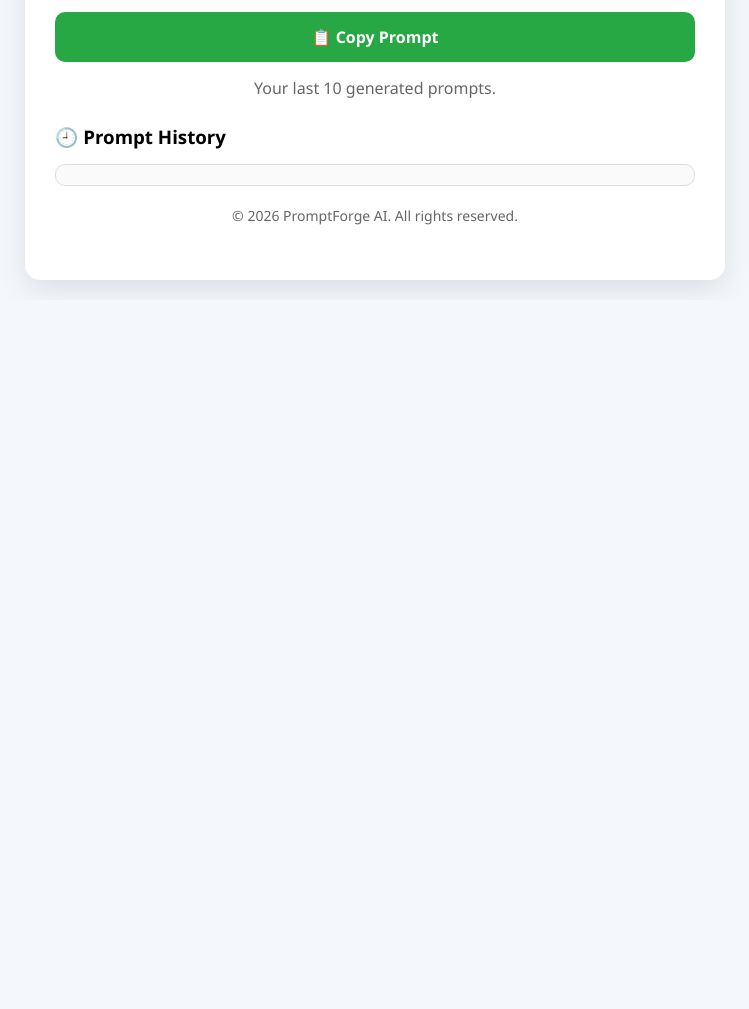
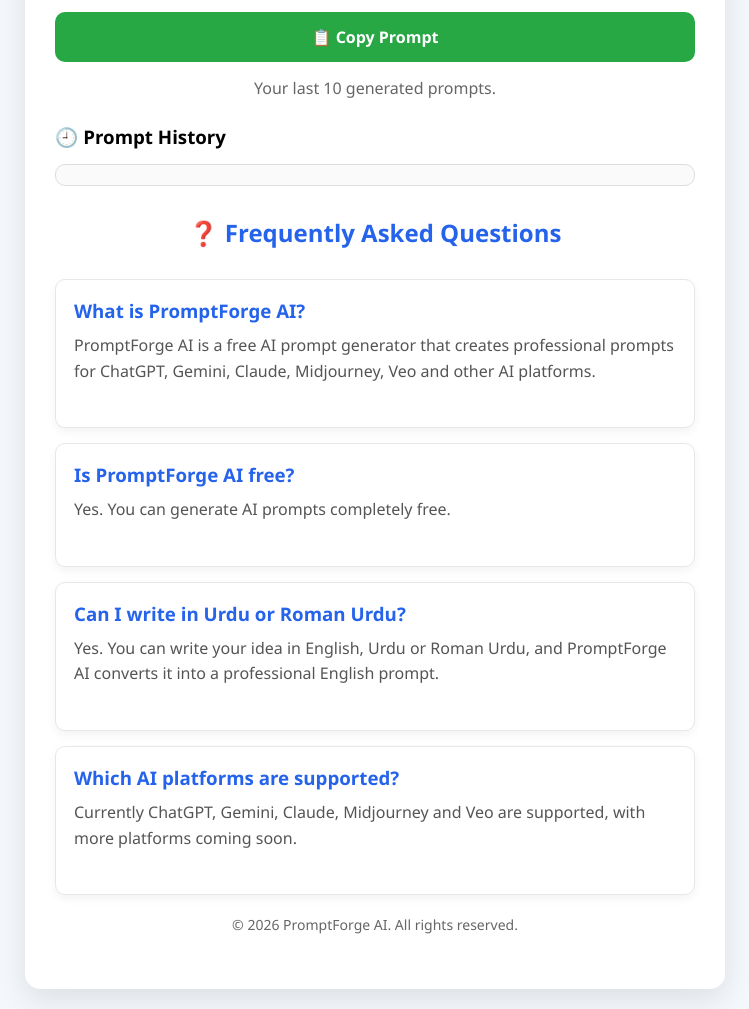
Before and after one commit to umarmayjan786-crypto/promptforge-ai, a website: page index.html in a window 1280 px wide. Shown: the part 1171-2180 px from the top of the page, without its empty margins (265-1014 px from the left). Before the commit the page ends 1471 px from the top, so only its background shows below. Drawn offline with Linux system fonts and the light colour scheme.

Commit message:
Added FAQ section

```diff
--- a/index.html
+++ b/index.html
@@ -92,6 +92,32 @@
 
 <div id="history"></div>
 
+<h2 class="section-title">❓ Frequently Asked Questions</h2>
+
+<div class="faq">
+
+    <div class="faq-item">
+        <h3>What is PromptForge AI?</h3>
+        <p>PromptForge AI is a free AI prompt generator that creates professional prompts for ChatGPT, Gemini, Claude, Midjourney, Veo and other AI platforms.</p>
+    </div>
+
+    <div class="faq-item">
+        <h3>Is PromptForge AI free?</h3>
+        <p>Yes. You can generate AI prompts completely free.</p>
+    </div>
+
+    <div class="faq-item">
+        <h3>Can I write in Urdu or Roman Urdu?</h3>
+        <p>Yes. You can write your idea in English, Urdu or Roman Urdu, and PromptForge AI converts it into a professional English prompt.</p>
+    </div>
+
+    <div class="faq-item">
+        <h3>Which AI platforms are supported?</h3>
+        <p>Currently ChatGPT, Gemini, Claude, Midjourney and Veo are supported, with more platforms coming soon.</p>
+    </div>
+
+</div>
+
 <footer>
     <p>© 2026 PromptForge AI. All rights reserved.</p>
 </footer>
--- a/style.css
+++ b/style.css
@@ -210,3 +210,27 @@
     line-height:1.6;
     text-align:left;
 }
+
+.faq{
+    margin-top:30px;
+}
+
+.faq-item{
+    background:#fff;
+    border:1px solid #e5e7eb;
+    border-radius:10px;
+    padding:18px;
+    margin-bottom:15px;
+    box-shadow:0 4px 10px rgba(0,0,0,.05);
+}
+
+.faq-item h3{
+    color:#2563eb;
+    margin-bottom:10px;
+}
+
+.faq-item p{
+    color:#555;
+    line-height:1.6;
+    text-align:left;
+}
```
